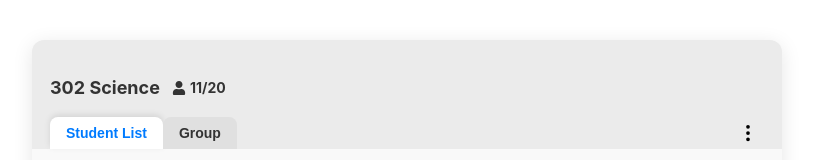
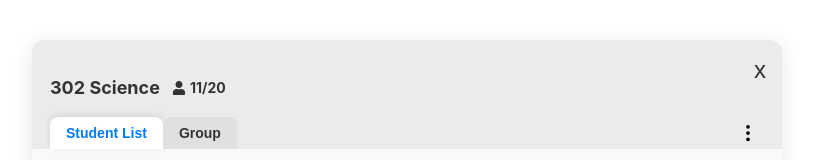
Before and after one commit to chuang128/class_list, a React (Vite) app: page / in a window 1280 px wide. Shown: the top 160 px of the page, without its empty margins (233-1046 px from the left). Built offline with nearby package versions, Linux system fonts and the light colour scheme.

Commit message:
Add close button at the top right to hide the entire display

```diff
--- a/src/controllers/ClassRoomController.tsx
+++ b/src/controllers/ClassRoomController.tsx
@@ -8,13 +8,32 @@ import { useNavigation } from "../hooks/useNavigation";
 import OverlayController from "./OverlayController";
 import ErrorPage from "../components/ErrorPage";
 
-const Container = styled.div`
+const Container = styled.div<{ visible: boolean }>`
   background-color: #ebebeb;
   border-radius: 12px;
   max-width: 750px;
   margin: 40px auto;
   box-shadow: 0 4px 20px rgba(0, 0, 0, 0.1);
   overflow: hidden;
+  display: ${({ visible }) => (visible ? "block" : "none")};
+`;
+
+export const CloseButtonWrapper = styled.div`
+  position: relative;
+`;
+
+export const CloseButton = styled.button`
+  position: absolute;
+  top: 16px;
+  right: 16px;
+  background: none;
+  border: none;
+  font-size: 24px;
+  cursor: pointer;
+  color: #333;
+  &:hover {
+    color: #000;
+  }
 `;
 
 const HeaderWrapper = styled.div`
@@ -58,6 +77,8 @@ const ClassRoomController = () => {
     isOverlayOpen,
     menuRef,
     handleOpenMenu,
+    isDisplayOpen,
+    handleCloseDisplay,
   } = useNavigation();
 
   if (error) {
@@ -67,7 +88,10 @@ const ClassRoomController = () => {
   const currentTab = TabList.find((tab) => tab.key === activeTab);
 
   return (
-    <Container className="ClassRoom_Container">
+    <Container visible={isDisplayOpen} className="ClassRoom_Container">
+      <CloseButtonWrapper>
+        <CloseButton onClick={handleCloseDisplay}>x</CloseButton>
+      </CloseButtonWrapper>
       {isOverlayOpen ? (
         <OverlayController />
       ) : (
--- a/src/hooks/useNavigation.ts
+++ b/src/hooks/useNavigation.ts
@@ -7,6 +7,7 @@ import {
   openMenu,
   closeMenu,
   closeOverlay,
+  closeDisplay,
 } from "../redux/slices/navigationSlice";
 import { useEffect, useRef } from "react";
 
@@ -14,7 +15,7 @@ export const useNavigation = () => {
   const dispatch: AppDispatch = useDispatch();
   const menuRef = useRef<HTMLDivElement>(null);
 
-  const { activeTab, isMenuOpen, isOverlayOpen } = useSelector(
+  const { activeTab, isMenuOpen, isOverlayOpen, isDisplayOpen } = useSelector(
     (state: RootState) => state.navigation
   );
 
@@ -23,6 +24,7 @@ export const useNavigation = () => {
   const handleSwitchTab = (tab: TabKey) => dispatch(setTab(tab));
   const handleOpenInvitation = () => dispatch(openOverlay());
   const handleCloseInvitation = () => dispatch(closeOverlay());
+  const handleCloseDisplay = () => dispatch(closeDisplay());
 
   useEffect(() => {
     const handleClickOutside = (event: MouseEvent) => {
@@ -41,7 +43,9 @@ export const useNavigation = () => {
     handleCloseMenu,
     handleOpenInvitation,
     handleCloseInvitation,
+    handleCloseDisplay,
     isMenuOpen,
+    isDisplayOpen,
     isOverlayOpen,
     menuRef,
   };
--- a/src/redux/slices/navigationSlice.ts
+++ b/src/redux/slices/navigationSlice.ts
@@ -5,12 +5,14 @@ type NavigationState = {
   isOverlayOpen: boolean;
   isMenuOpen: boolean;
   activeTab: TabKey;
+  isDisplayOpen: boolean;
 };
 
 const initialState: NavigationState = {
   isOverlayOpen: false,
   isMenuOpen: false,
   activeTab: "student",
+  isDisplayOpen: true,
 };
 
 const navigationSlice = createSlice({
@@ -33,10 +35,19 @@ const navigationSlice = createSlice({
     setTab: (state: NavigationState, action: PayloadAction<TabKey>) => {
       state.activeTab = action.payload;
     },
+    closeDisplay: (state: NavigationState) => {
+      state.isDisplayOpen = false;
+    },
   },
 });
 
-export const { openOverlay, closeOverlay, openMenu, closeMenu, setTab } =
-  navigationSlice.actions;
+export const {
+  openOverlay,
+  closeOverlay,
+  openMenu,
+  closeMenu,
+  setTab,
+  closeDisplay,
+} = navigationSlice.actions;
 
 export default navigationSlice.reducer;
```
